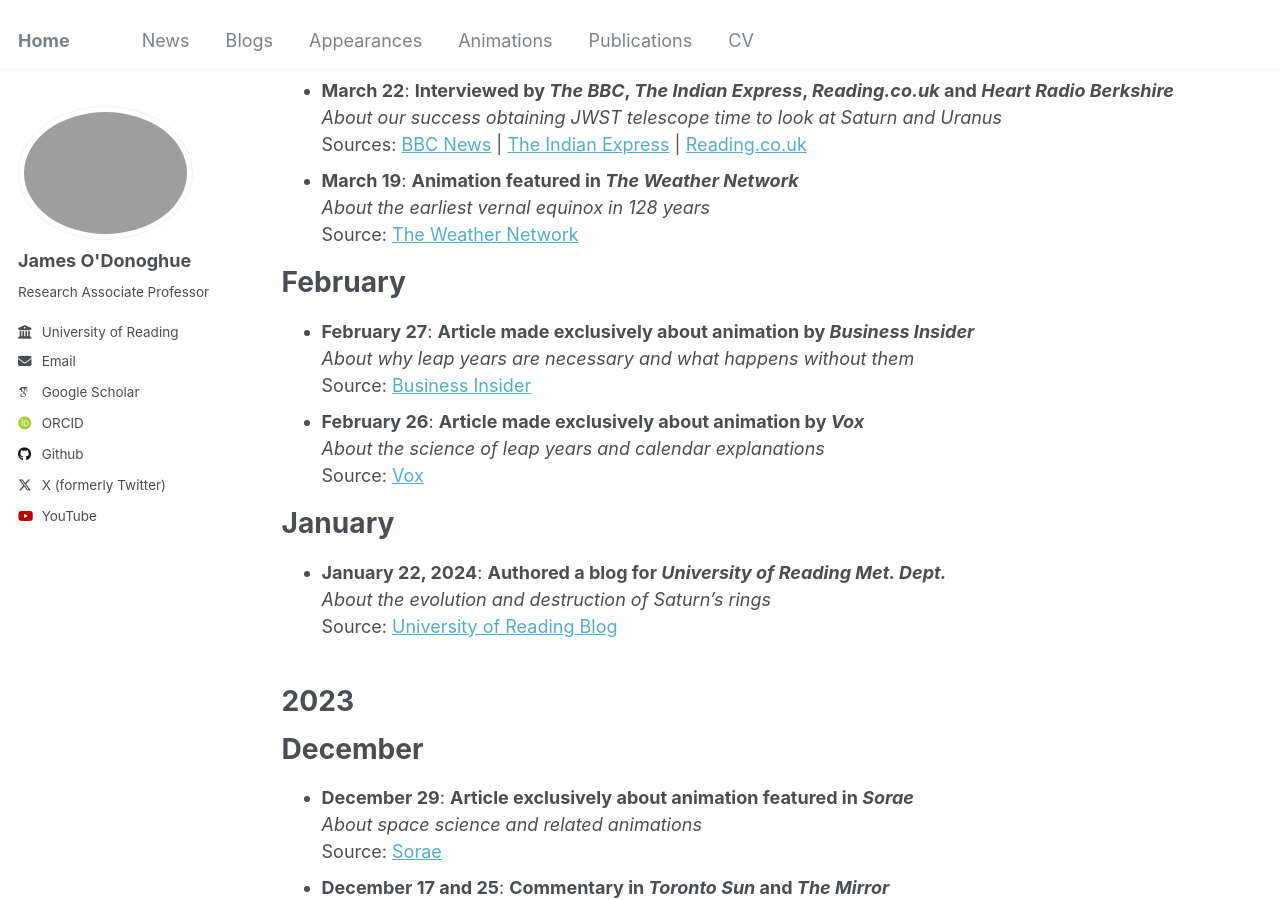
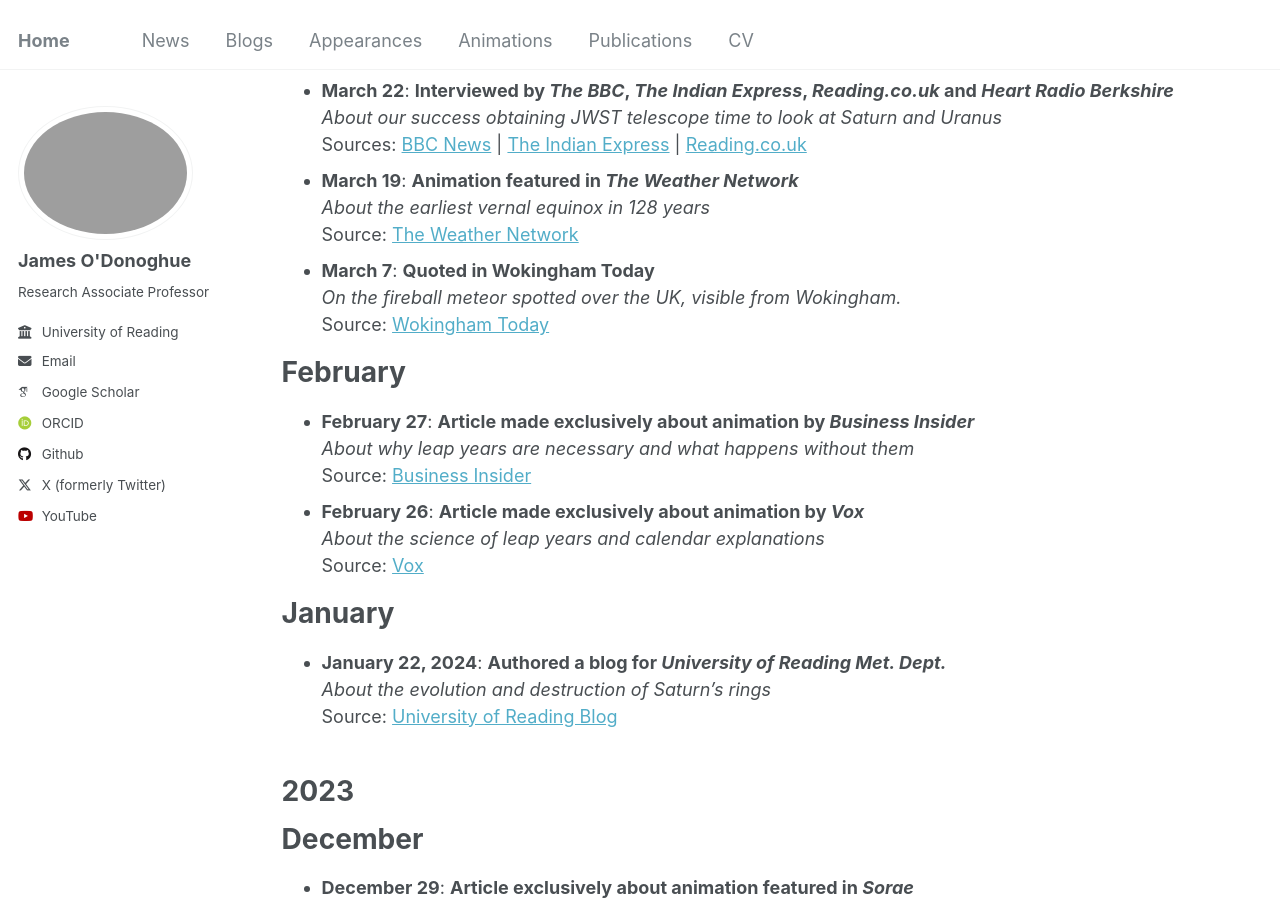
Before and after one commit to odonoghuespace/odonoghuespace.github.io, a Jekyll site: the page built from _pages/news.html, in a window 1280 px wide and 900 px high, scrolled down 4228 px. Built offline with Jekyll 4.4.1, drawn with Linux system fonts in a browser that asks for light colours; some web fonts are replaced.

Commit message:
Update news.html

```diff
--- a/_pages/news.html
+++ b/_pages/news.html
@@ -358,6 +358,13 @@ Total animation views: >30M (Youtube, Facebook, etc.)
     <em>About the earliest vernal equinox in 128 years</em><br>
     Source: <a href="https://www.theweathernetwork.com/en/news/nature/outdoors/earliest-vernal-equinox-in-128-years-happens-in-2024">The Weather Network</a>
 </li>
+
+<li><strong>March 7</strong>: <strong>Quoted in Wokingham Today</strong><br>
+    <em>On the fireball meteor spotted over the UK, visible from Wokingham.</em><br>
+    Source: <a href="https://wokingham.today/fireball-spotted-from-wokingham/">Wokingham Today</a>
+</li>
+
+
 </ul>
 
 
```
